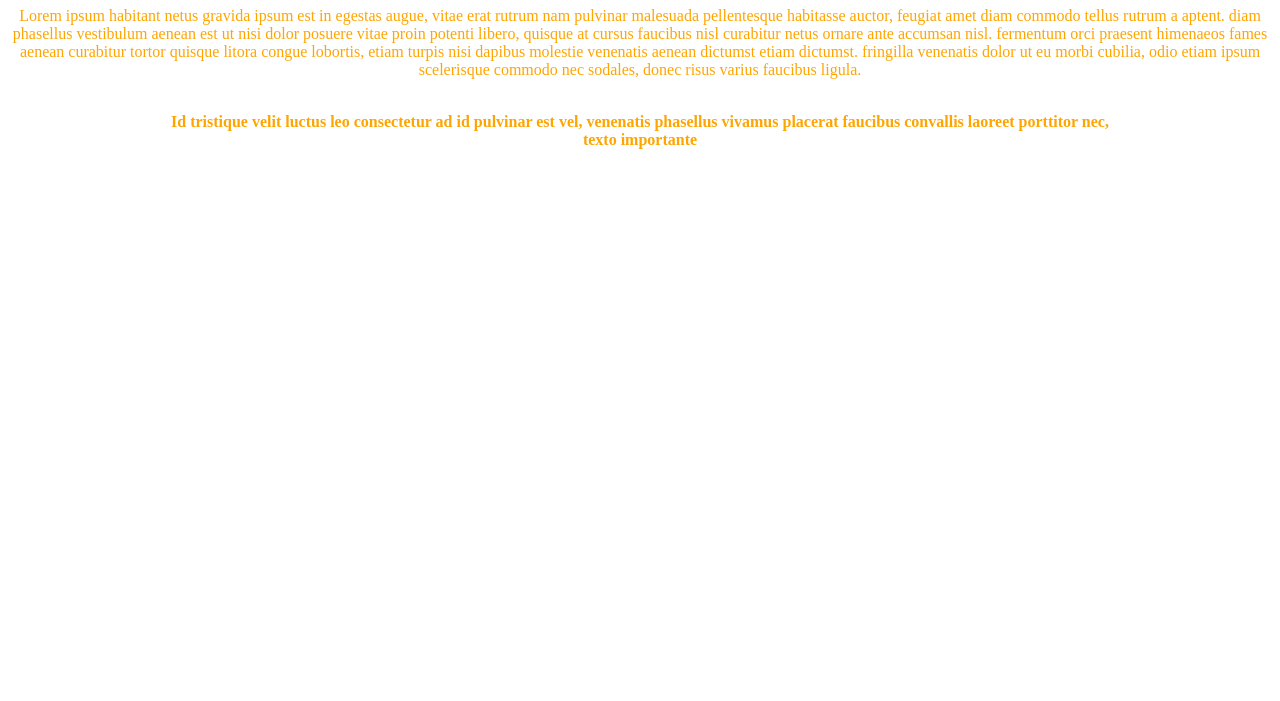
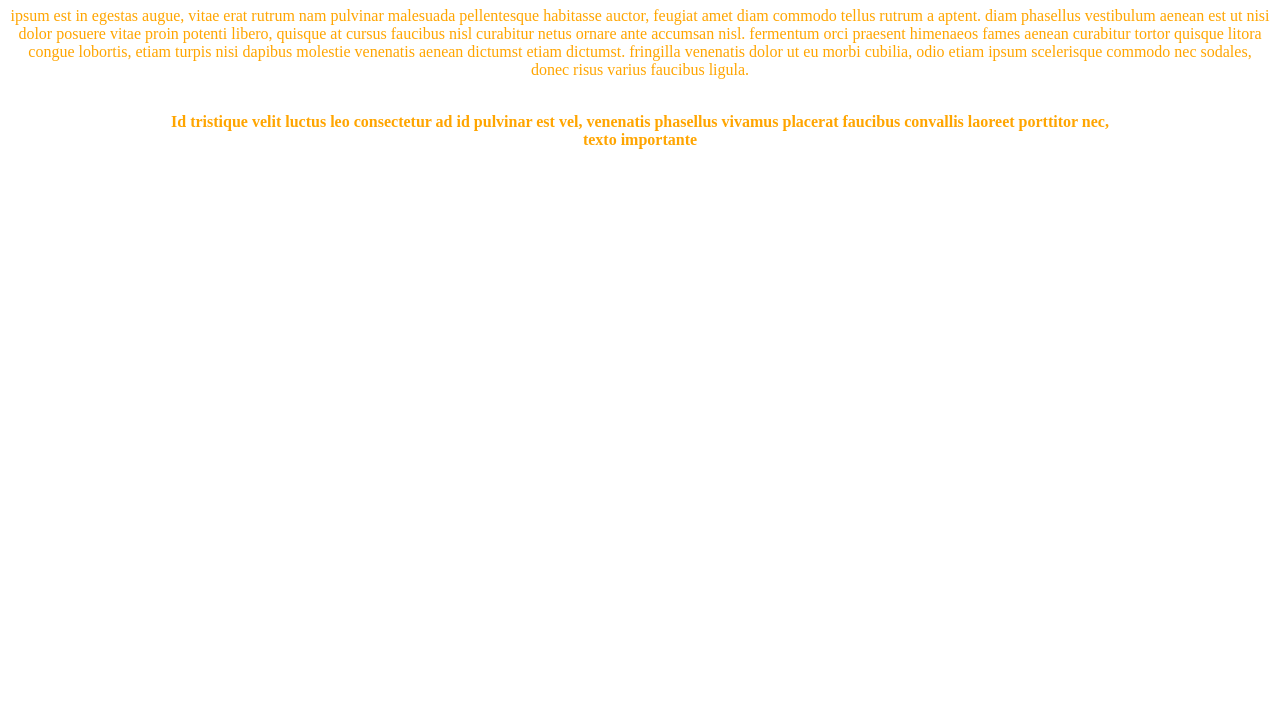
Before and after one commit to galvaostefhany/flamengo, a plain HTML site: page index.html in a window 1280 px wide. Shown: the part 99-800 px from the top of the page. Drawn offline with Linux system fonts and the light colour scheme.

Commit message:
css.externo

```diff
--- a/index.html
+++ b/index.html
@@ -13,9 +13,7 @@
      <!--Formatações Básicas-->
      <h1>style="background-color:#f45faa,">corintians</h1>
      <p>
-
-
-Lorem ipsum habitant netus gravida ipsum est in egestas augue, vitae erat rutrum nam pulvinar malesuada pellentesque habitasse auctor, feugiat amet diam commodo tellus rutrum a aptent. diam phasellus vestibulum aenean est ut nisi dolor posuere vitae proin potenti libero, quisque at cursus faucibus nisl curabitur netus ornare ante accumsan nisl. fermentum orci praesent himenaeos fames aenean curabitur tortor quisque litora congue lobortis, etiam turpis nisi dapibus molestie venenatis aenean dictumst etiam dictumst. fringilla venenatis dolor ut eu morbi cubilia, odio etiam ipsum scelerisque commodo nec sodales, donec risus varius faucibus ligula.
+      ipsum est in egestas augue, vitae erat rutrum nam pulvinar malesuada pellentesque habitasse auctor, feugiat amet diam commodo tellus rutrum a aptent. diam phasellus vestibulum aenean est ut nisi dolor posuere vitae proin potenti libero, quisque at cursus faucibus nisl curabitur netus ornare ante accumsan nisl. fermentum orci praesent himenaeos fames aenean curabitur tortor quisque litora congue lobortis, etiam turpis nisi dapibus molestie venenatis aenean dictumst etiam dictumst. fringilla venenatis dolor ut eu morbi cubilia, odio etiam ipsum scelerisque commodo nec sodales, donec risus varius faucibus ligula.
 
      </p>
 
```
